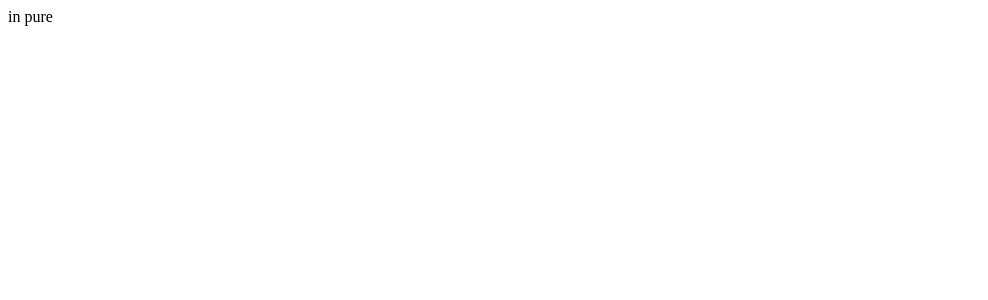
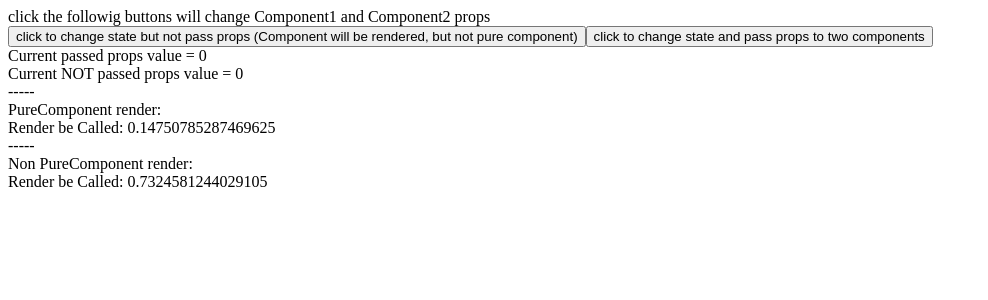
Before and after one commit to tearstains/react-high-level-api-test, a React (Create React App) app: page /pure-component in a window 1280 px wide. Shown: the top 300 px of the page, without its empty margins (0-988 px from the left). Built offline with nearby package versions, Linux system fonts and the light colour scheme.

Commit message:
pure component

```diff
--- a/src/Home.js
+++ b/src/Home.js
@@ -13,9 +13,11 @@ const ListRoutes = () => {
 	const routes = useContext(RoutesContext).slice().reverse();
 	return <ul>
 		{
-			routes.map( (r, idx) => <List key={idx}>
-				<Link to={r.path}> {r.component}</Link>
-			</List>)
+			routes.map((r, idx) => (
+				<List key={idx}>
+					<Link to={r.path}> {r.name}</Link>
+				</List>
+			))
 		}
 	</ul>
 }
--- a/src/components/PureComponentExp.js
+++ b/src/components/PureComponentExp.js
@@ -1,11 +1,42 @@
-import React, { Component } from 'react';
+import React, { Component, PureComponent, useState } from 'react';
 
-export default class PureComponentExp extends Component {
+class IsPureComponent extends PureComponent {
 	render() {
 		return (
 			<div>
-				in pure
+				<div>-----</div>
+				<div>PureComponent render: {this.props.value}</div>
+				<div>Render be Called: {Math.random()}</div>
 			</div>
 		);
 	}
 }
+
+class NonComponent extends Component {
+	render() {
+		return (
+			<div>
+				<div>-----</div>
+				<div>Non PureComponent render: {this.props.value}</div>
+				<div>Render be Called: {Math.random()}</div>
+			</div>
+		);
+	}
+}
+
+const Wrapper = () => {
+	const [state, setState] = useState(0);
+	const [value, setValue] = useState(0);
+
+	return <div>
+		<div>click the followig buttons will change Component1 and Component2 props</div>
+		<button onClick={() => setValue(Math.random())}>click to change state but not pass props (Component will be rendered, but not pure component)</button>
+		<button onClick={() => setState(Math.random())}>click to change state and pass props to two components</button>
+		<div>Current passed props value = {state}</div>
+		<div>Current NOT passed props value = {value}</div>
+		<IsPureComponent state={state}/>
+		<NonComponent state={state}/>
+	</div>
+}
+
+export default Wrapper;
--- a/src/configs/routeConfig.js
+++ b/src/configs/routeConfig.js
@@ -5,11 +5,13 @@ import PureComponentExp from '../components/PureComponentExp';
 const routeConfig = [
 	{
 		path: '/pure-component',
-		component: 'PureComponentExp'
+		component: 'PureComponentExp',
+		name: 'Pure comonent'
 	},
 	{
 		path: '/',
-		component: 'Home'
+		component: 'Home',
+		name: 'Home page'
 	},
 ];
 
```
